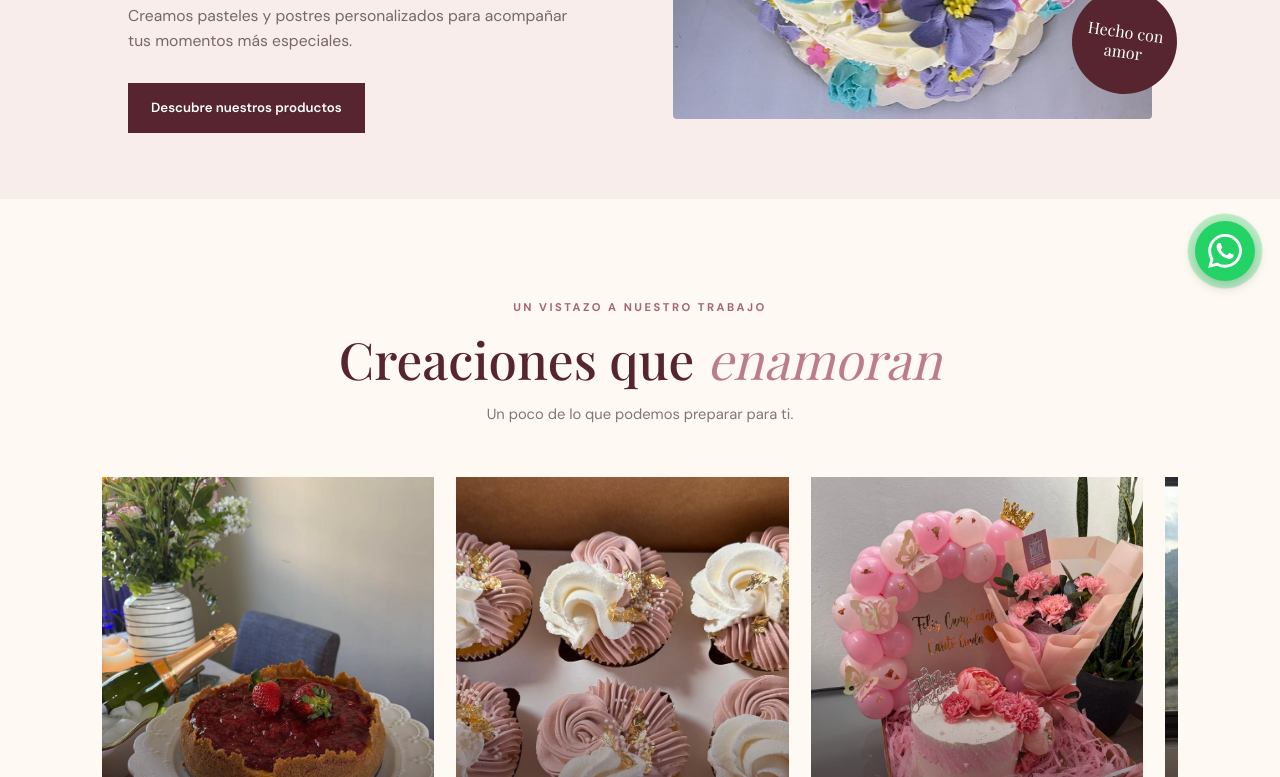
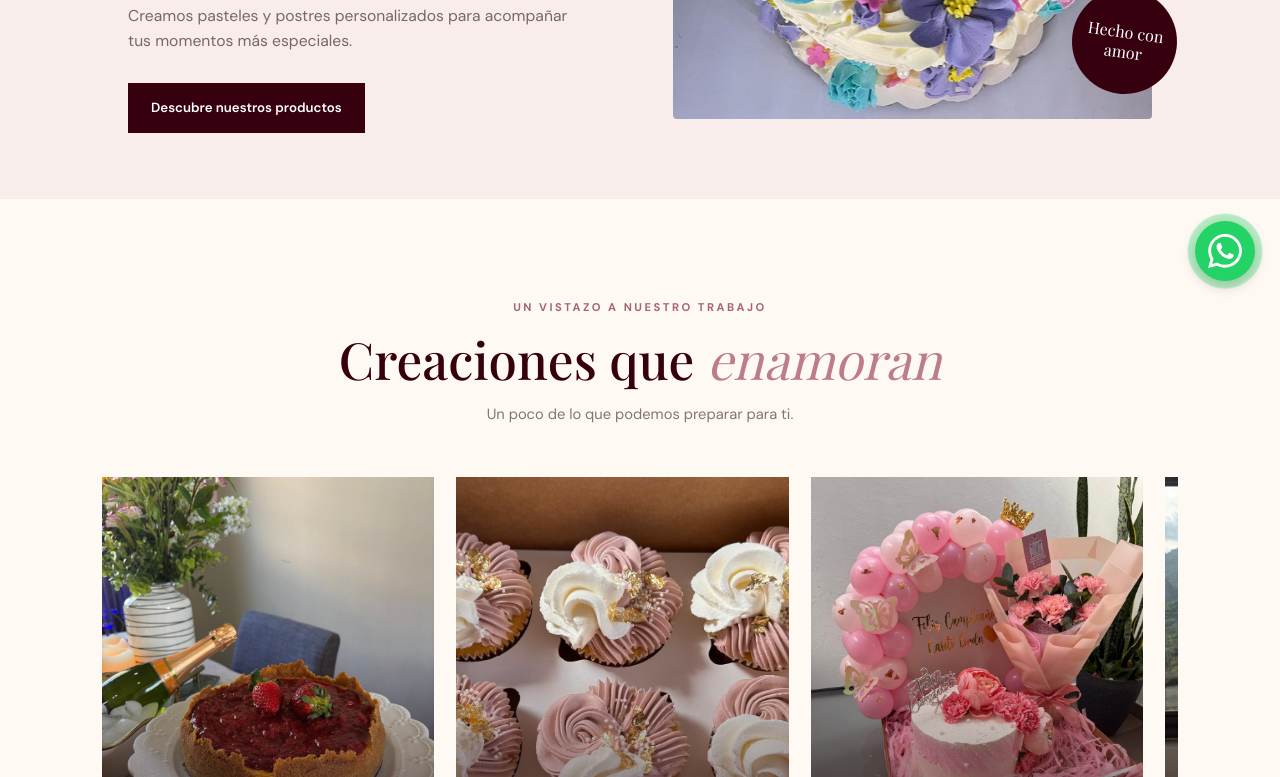
Before and after one commit to joelperazasalarrue-ui/Natemi, a plain HTML site: page index.html in a window 1280 px wide. Shown: the part 494-1271 px from the top of the page. Drawn offline with nearby package versions, Linux system fonts and the light colour scheme; a script that the page names is missing.

Commit message:
Actualizacion de estilos CSS

```diff
--- a/css/estilos.css
+++ b/css/estilos.css
@@ -3,10 +3,10 @@
    ============================== */
 
 :root {
-  --rosa: #e5a9b8;
+  --rosa: #E68EA3;
   --rosa-claro: #f8edeb;
   --marfil: #fff9f3;
-  --vino: #57252f;
+  --vino: #37000E;
   --vino-hover: #753b48;
   --texto: #49383a;
   --blanco: #fff;
```
